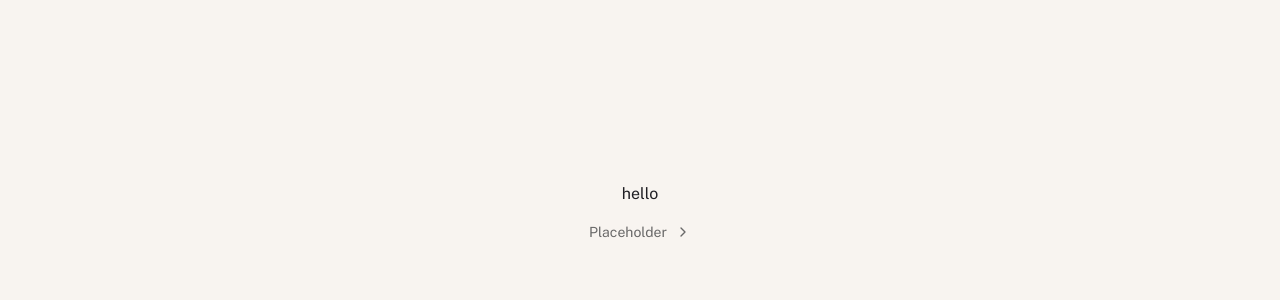
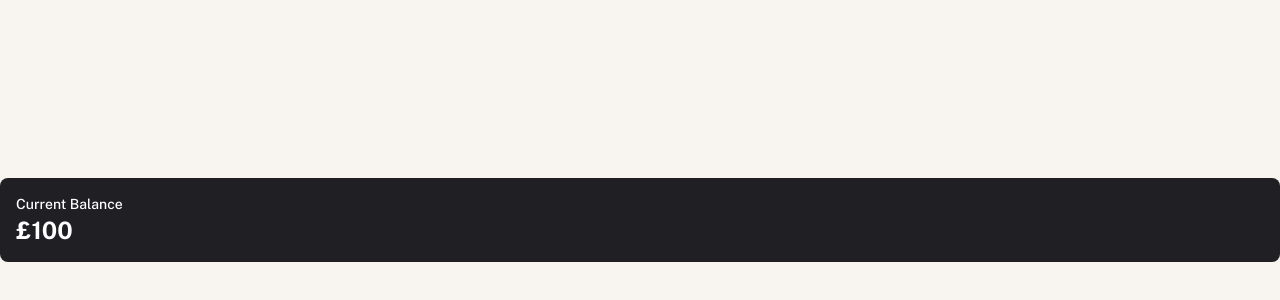
Before and after one commit to peynadol/finance, a Next.js app: page / in a window 1280 px wide. Shown: the part 180-480 px from the top of the page. Built offline with nearby package versions, Linux system fonts and the light colour scheme.

Commit message:
create SummaryCard

```diff
--- /dev/null
+++ b/src/app/components/summary-card.tsx
@@ -0,0 +1,23 @@
+import clsx from "clsx";
+
+type SummaryCardProps = {
+  title: string;
+  amount: number;
+};
+
+const SummaryCard = ({ title, amount }: SummaryCardProps) => {
+  const isBalanceCard = title.toLowerCase() === "current balance";
+
+  return (
+    <div
+      className={clsx(
+        "rounded-lg p-4 transition w-full",
+        isBalanceCard ? "bg-grey-900 text-white" : "bg-white text-grey-900"
+      )}
+    >
+      <h2 className="text-sm font-medium">{title}</h2>
+      <p className="text-2xl font-bold">£{amount.toLocaleString()}</p>
+    </div>
+  );
+};
+export default SummaryCard;
--- a/src/app/page.tsx
+++ b/src/app/page.tsx
@@ -1,10 +1,9 @@
-import { AppButton } from "./components/app-button";
+import SummaryCard from "./components/summary-card";
 
 export default function Home() {
   return (
     <div className="flex flex-col items-center justify-center min-h-screen">
-      hello
-      <AppButton variant="tertiary">Placeholder</AppButton>
+      <SummaryCard title="Current Balance" amount={100} />
     </div>
   );
 }
```
